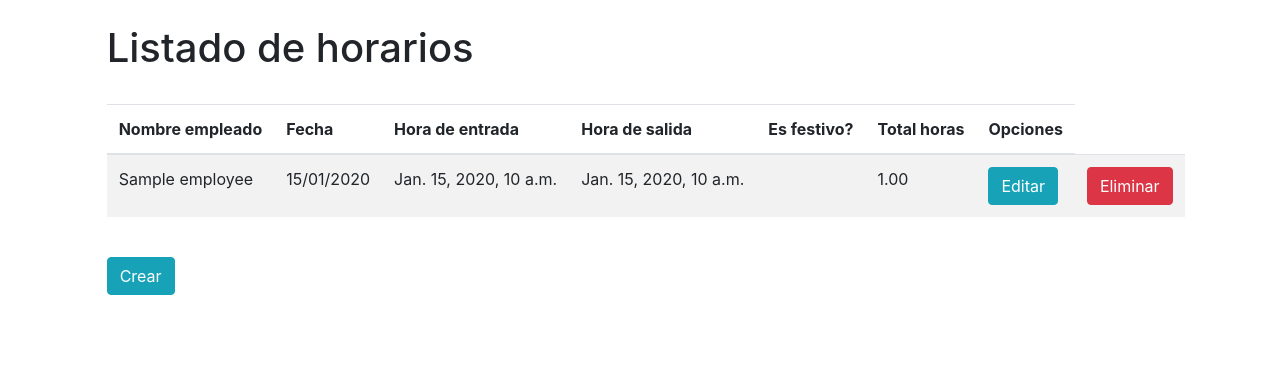
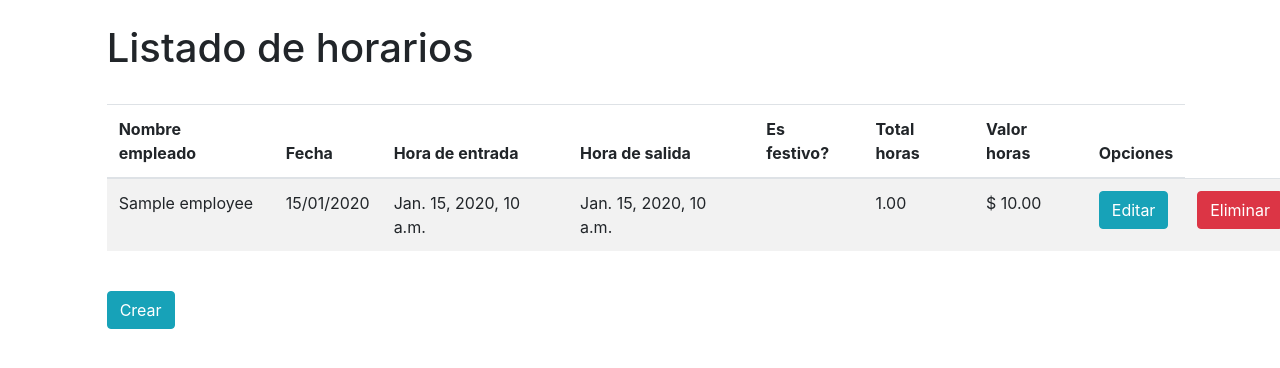
Before and after one commit to jduquem/gestion_empleados, a Django app: template empleados/templates/horario/horario.html in a window 1280 px wide. Shown: the part 78-446 px from the top of the page. Run offline with Django 4.2, Linux system fonts and the light colour scheme; the template is opened without the code that fills it: most values are stand-ins (such as "Sample title", 1, 10 or a date in 2020).

Commit message:
valor horas template

```diff
--- a/empleados/templates/horario/horario.html
+++ b/empleados/templates/horario/horario.html
@@ -18,6 +18,7 @@
                         <th>Hora de salida</th>
                         <th>Es festivo?</th>
                         <th>Total horas</th>
+                        <th>Valor horas</th>
                         <th colspan="">Opciones</th>
                     </tr>
                 </thead>
@@ -28,10 +29,9 @@
                       <td>{{ horario.date_reg|date:'d/m/Y' }}</td>
                       <td>{{ horario.entry_time }}</td>
                       <td>{{ horario.departure_time }}</td>
-                      <td>{%if horario.holiday == False %} No
-                        {%elif horario.holiday == True %} Si
-                        {%endif%}</td>
+                      <td>{%if horario.holiday == False %}No{%elif horario.holiday == True %}Si{%endif%}</td>
                       <td>{{ horario.total_hours|floatformat:'2' }}</td>
+                      <td>$ {{ horario.valor_hours|floatformat:2 }}</td>
                       <td><a href="{% url 'horario_actualizar' horario.id  %}" class="btn btn-info">Editar</a></td>
                       <td><a href="{% url 'horario_eliminar' horario.id  %}" class="btn btn-danger">Eliminar</a></td>
                   </tr>
```
